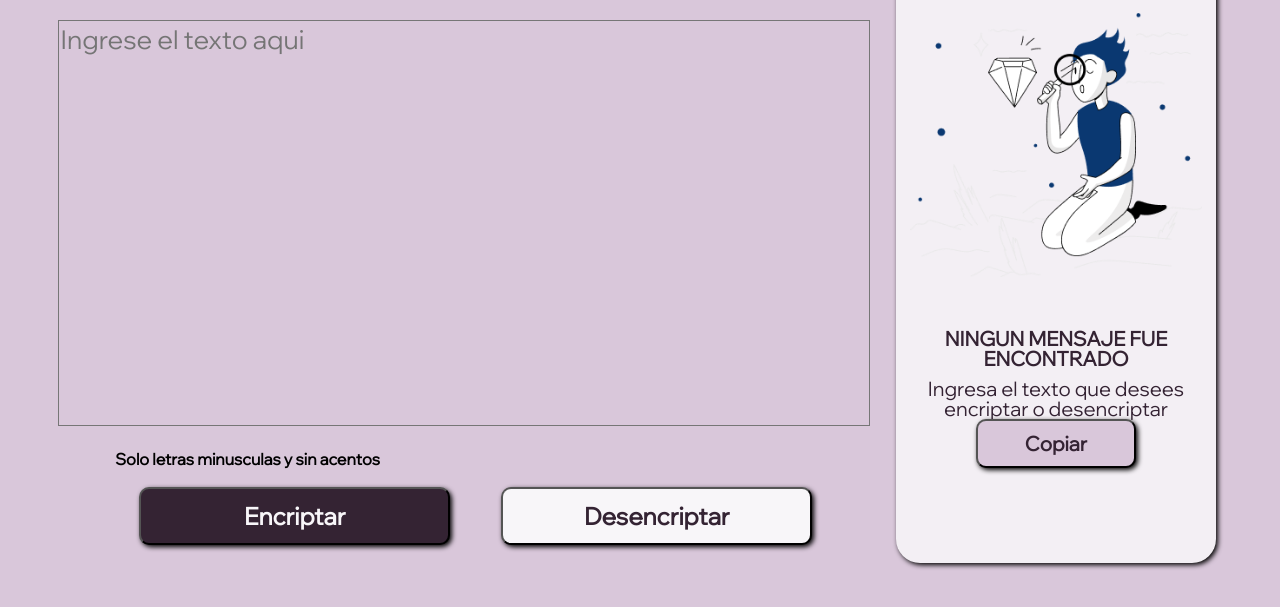
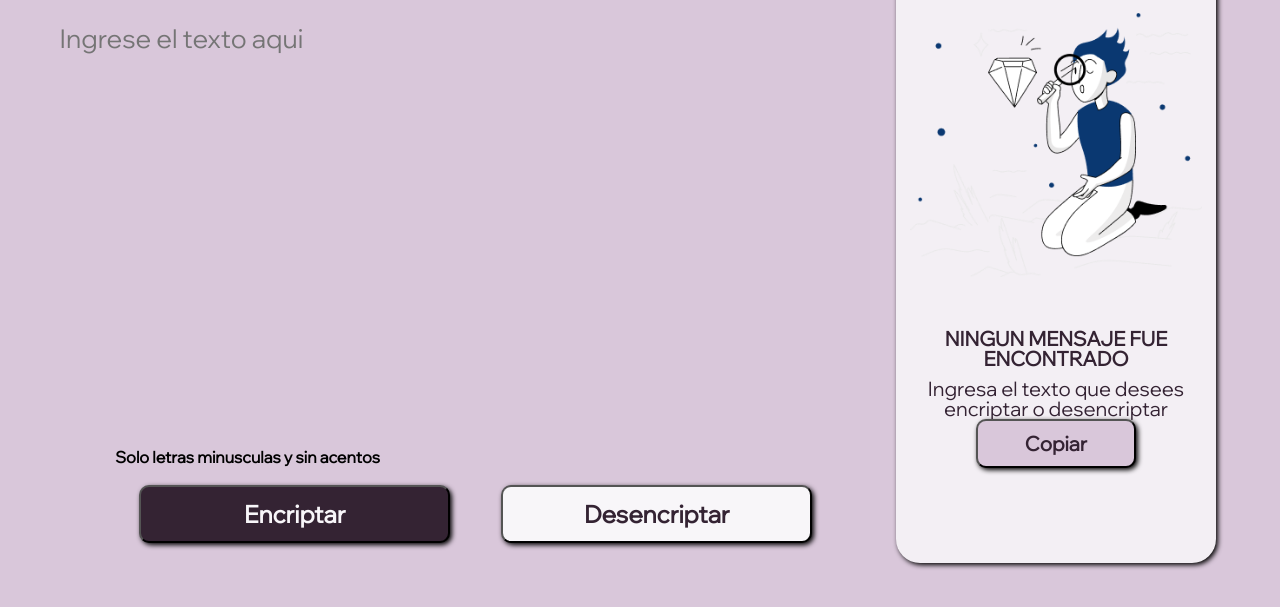
Before and after one commit to SamuelYK/encriptador, a plain HTML site: page index.html in a window 1280 px wide. Shown: the part 137-744 px from the top of the page. Drawn offline with Linux system fonts and the light colour scheme.

Commit message:
Update style.css

```diff
--- a/style.css
+++ b/style.css
@@ -15,8 +15,8 @@
     width: 70%;
     height: 400px;
     font-size: 26px;
-    /*border: none;
-    outline: none;*/
+    border: none;
+    outline: none;
     resize: none;
     text-align: justify;}
 
```
